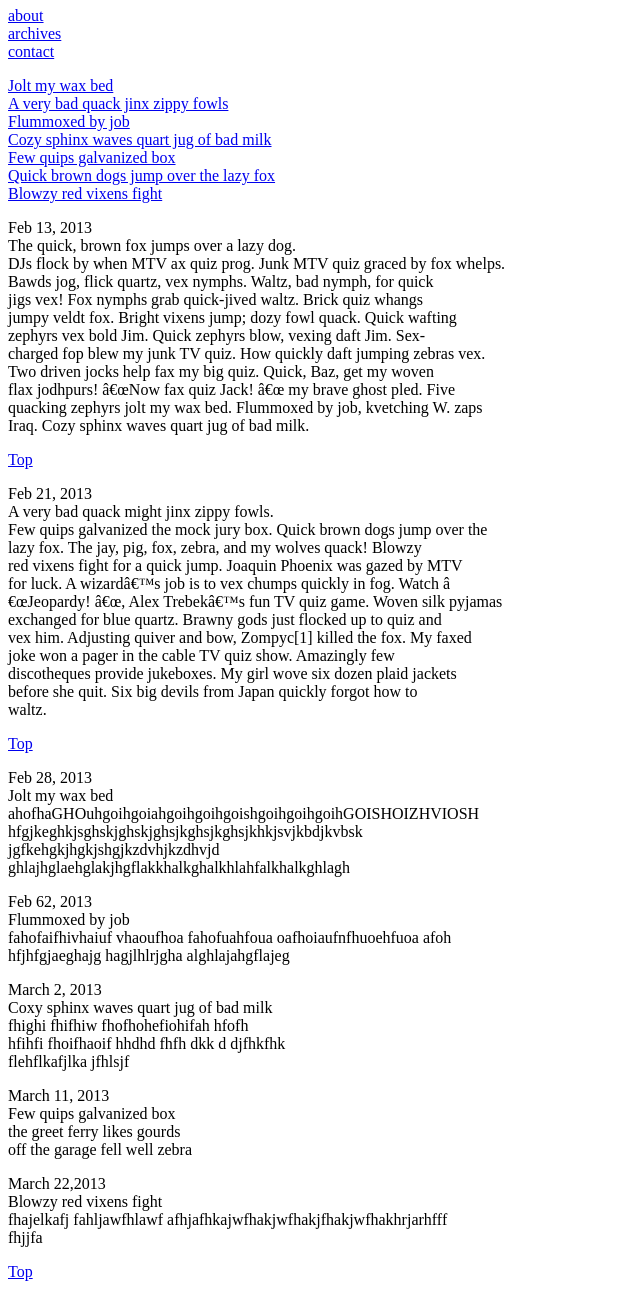
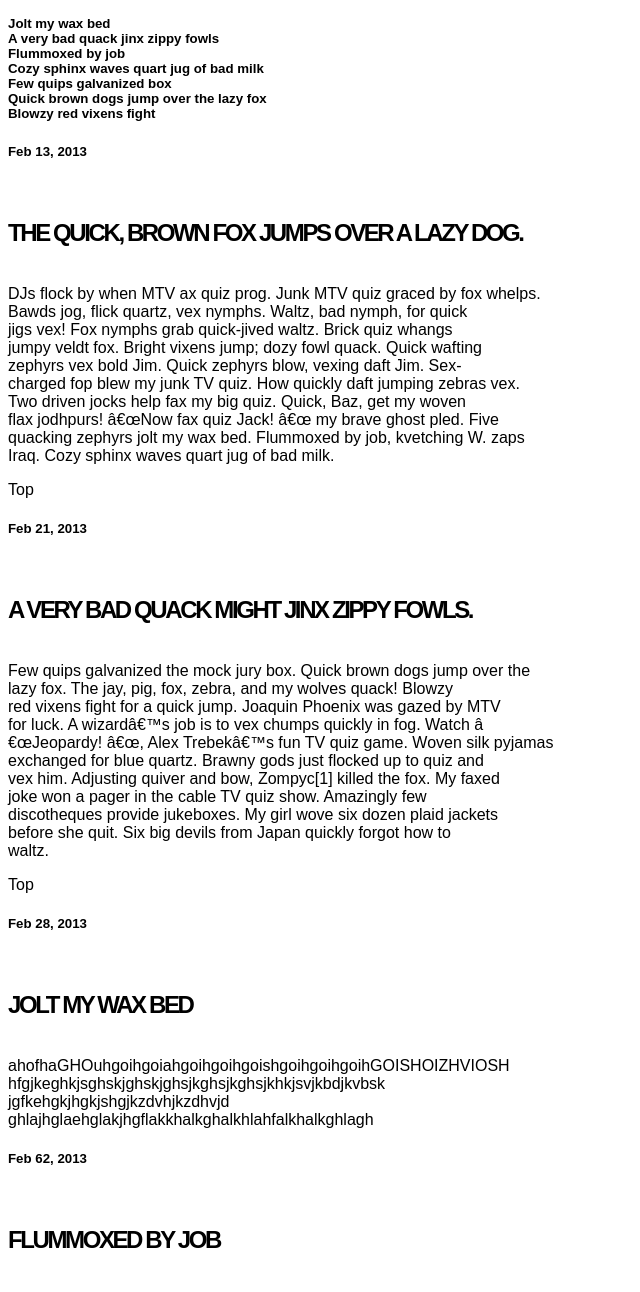
Before and after one commit to pencilronin/pencilronin.github.io, a plain HTML site: page blog/index.html in a window 1280 px wide. Shown: the part 192-1484 px from the top of the page, without its empty margins (0-640 px from the left). Drawn offline with Linux system fonts and the light colour scheme.

Commit message:
index.html

```diff
--- a/blog/index.html
+++ b/blog/index.html
@@ -2,74 +2,88 @@
 	<html>
 <head>
 	<meta charset="utf-8" />
-<title> Super Blog</title>
+<link rel="stylesheet" type="text/css" href="style.css">
+	<title> Super Blog</title>
 </head>
 
 <body>
-	<div id = "page">
+
 		<img src="images/blog-logo.png" alt="blog logo">
 
-<h1>Super Blog</h1>
+
 
 	<div id = "nav">
 		<nav>
-<a href ="about.html">about </a><br />
+<h5><a href ="about.html">about </a><br />
 <a href ="archives.html">archives <br /> </a>
 <a href = "contact.html">contact<br /></a>
+</h5>
 </nav>
+
 </div>
+
 	<div id ="content">
-		<nav><p>
+		<nav>
+
+		<p>
+			<h5>
 <a href ="#jolt">Jolt my wax bed </a><br />
 <a href ="#quack">A very bad quack jinx zippy fowls </a><br />
 <a href ="#job">Flummoxed by job </a><br />
 <a href ="#sphinx">Cozy sphinx waves quart jug of bad milk </a><br />
 <a href ="#few">Few quips galvanized box </a><br />
 <a href ="#quick"> Quick brown dogs jump over the lazy fox <br /></a>
-<a href ="#vixens">Blowzy red vixens fight </a> </p></nav>
+<a href ="#vixens">Blowzy red vixens fight </a>
+</h5>
+</p></nav>
+
 <article>
-<p id="quick">Feb 13, 2013 <br />
-The quick, brown fox jumps over a lazy dog. <br />
+<p id="quick">
+<h5>Feb 13, 2013 </h5><br />
+<h2>The quick, brown fox jumps over a lazy dog. </h2><br />
 DJs flock by when MTV ax quiz prog. Junk MTV quiz graced by fox whelps.
 <br />Bawds jog, flick quartz, vex nymphs. Waltz, bad nymph, for quick <br />jigs vex! Fox nymphs grab quick-jived waltz. Brick quiz whangs <br />jumpy veldt fox. Bright vixens jump; dozy fowl quack. Quick wafting <br />zephyrs vex bold Jim. Quick zephyrs blow, vexing daft Jim. Sex-<br />charged fop blew my junk TV quiz. How quickly daft jumping zebras vex.<br /> Two driven jocks help fax my big quiz. Quick, Baz, get my woven <br />flax jodhpurs! â€œNow fax quiz Jack! â€œ my brave ghost pled. Five<br /> quacking zephyrs jolt my wax bed. Flummoxed by job, kvetching W. zaps<br /> Iraq. Cozy sphinx waves quart jug of bad milk.
-</p></article>
+</p>
+</article>
 <a href ="#page"> Top </a>
 <article>
-<p id="quack">Feb 21, 2013 <br />
-A very bad quack might jinx zippy fowls. <br />
+	<p>
+<p id="quack"> <h5>Feb 21, 2013 </h5><br />
+<h2>A very bad quack might jinx zippy fowls. </h2><br />
 Few quips galvanized the mock jury box. Quick brown dogs jump over the <br />lazy fox. The jay, pig, fox, zebra, and my wolves quack! Blowzy <br />red vixens fight for a quick jump. Joaquin Phoenix was gazed by MTV <br />for luck. A wizardâ€™s job is to vex chumps quickly in fog. Watch â<br />€œJeopardy! â€œ, Alex Trebekâ€™s fun TV quiz game. Woven silk pyjamas <br />exchanged for blue quartz. Brawny gods just flocked up to quiz and<br /> vex him. Adjusting quiver and bow, Zompyc[1] killed the fox. My faxed <br />joke won a pager in the cable TV quiz show. Amazingly few<br /> discotheques provide jukeboxes. My girl wove six dozen plaid jackets <br />before she quit. Six big devils from Japan quickly forgot how to <br />waltz. </p>
 </article>
 <a href ="#page"> Top </a>
-<article> <p id ="jolt">Feb 28, 2013<br />
-	Jolt my wax bed <br />
+<article> <p id ="jolt"><h5>Feb 28, 2013</h5><br />
+	<h2>Jolt my wax bed </h2><br />
 	ahofhaGHOuhgoihgoiahgoihgoihgoishgoihgoihgoihGOISHOIZHVIOSH<br />
 	hfgjkeghkjsghskjghskjghsjkghsjkghsjkhkjsvjkbdjkvbsk<br />
 	jgfkehgkjhgkjshgjkzdvhjkzdhvjd <br />
 	ghlajhglaehglakjhgflakkhalkghalkhlahfalkhalkghlagh</p>
 </article>
 <article>
-	<p id="job">Feb 62, 2013<br />
-	Flummoxed by job<br/>
+	<p id="job"><h5>Feb 62, 2013</h5><br />
+	<h2>Flummoxed by job</h2><br/>
 	fahofaifhivhaiuf vhaoufhoa fahofuahfoua oafhoiaufnfhuoehfuoa afoh <br />
 	hfjhfgjaeghajg hagjlhlrjgha alghlajahgflajeg</p>
 </article>
 <article>
-	<p id ="sphinx"> March 2, 2013<br />
-		Coxy sphinx waves quart jug of bad milk<br />
+	<p id ="sphinx">
+		<h5>March 2, 2013</h5><br />
+		<h2>Coxy sphinx waves quart jug of bad milk</h2><br />
 		fhighi fhifhiw fhofhohefiohifah hfofh<br />
 		hfihfi fhoifhaoif hhdhd fhfh dkk d djfhkfhk <br />
 		flehflkafjlka jfhlsjf
 	</p> </article>
-	<article> <p id ="few"> March 11, 2013<br />
-		Few quips galvanized box<br />
+	<article> <p id ="few"> <h5>March 11, 2013</h5><br />
+		<h2>Few quips galvanized box</h2><br />
 		the greet ferry likes gourds<br />
 		off the garage fell well zebra</p></article>
-		<article> <p id="vixens"> March 22,2013<br />
-			Blowzy red vixens fight<br />
+		<article> <p id="vixens"> <h5>March 22,2013</h5><br />
+			<h2>Blowzy red vixens fight</h2><br />
 			fhajelkafj fahljawfhlawf afhjafhkajwfhakjwfhakjfhakjwfhakhrjarhfff<br />
 			fhjjfa</p> </article>
 			<a href ="#page"> Top </a>
-</div>
+
 </div>
 </body>
 </html>
--- /dev/null
+++ b/blog/style.css
@@ -0,0 +1,8 @@
+a {text-decoration: none;
+	color:black;
+	}
+a:hover{color:red;}
+body {font-family:arial;}
+h2 {text-transform:uppercase;
+	letter-spacing:-0.1em;
+}
--- /dev/null
+++ b/coffee/style.css
@@ -0,0 +1,8 @@
+a {text-decoration:none;
+color:#cebb99;}
+a:hover{color:red;}
+nav {font-family:Georgia;}
+h2 {font-family:Arial;}
+body{font-family:Georgia;}
+footer{color:#cebb99;}
+/*230b03
```
Also changed, not shown: blog/about.html (+3 -0 lines), blog/archives.html (+3 -0 lines), blog/contact.html (+3 -0 lines), coffee/about.html (+11 -7 lines), coffee/beans.html (+5 -4 lines), coffee/contact.html (+5 -2 lines), coffee/index.html (+24 -19 lines), coffee/specials.html (+10 -7 lines), 1 other file.
